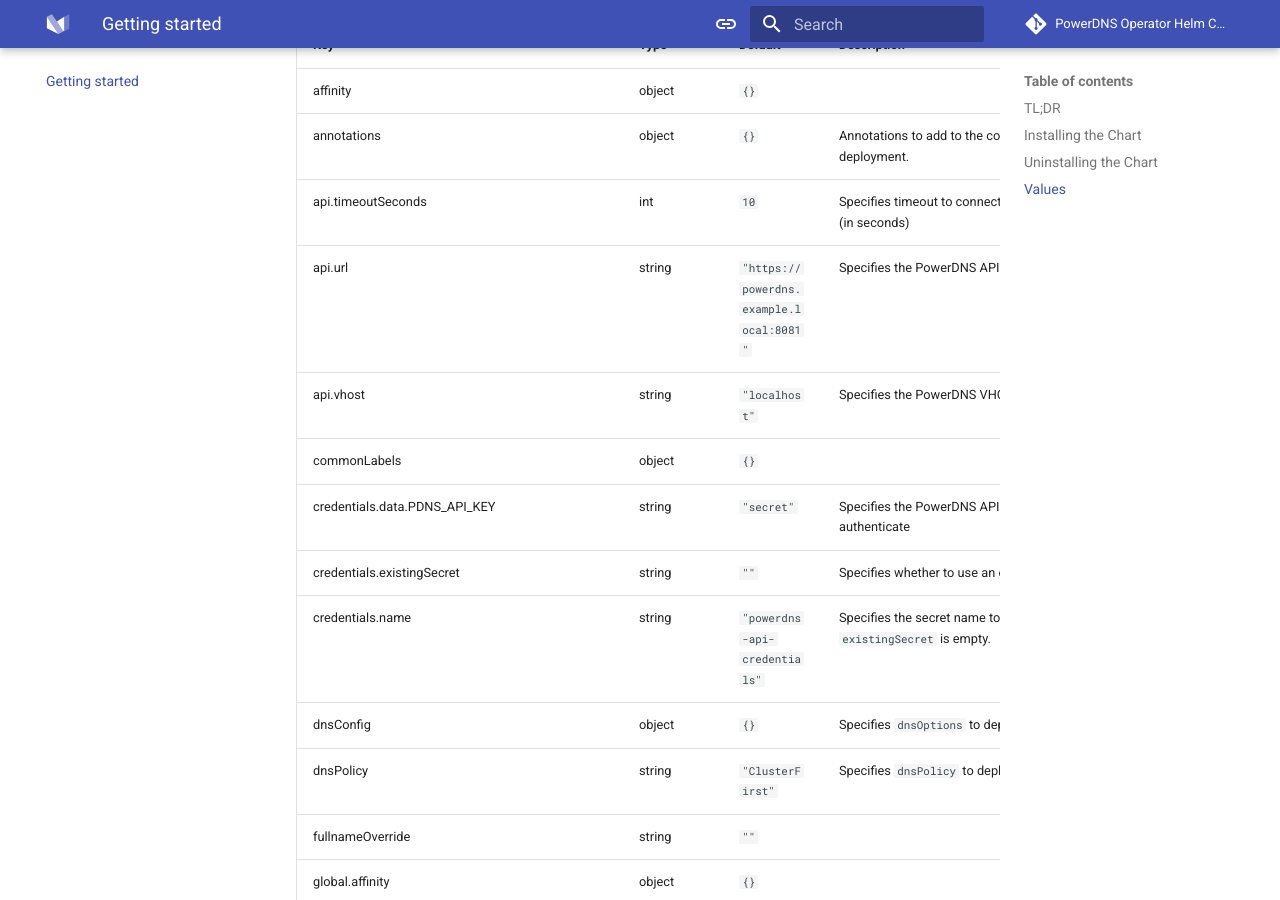
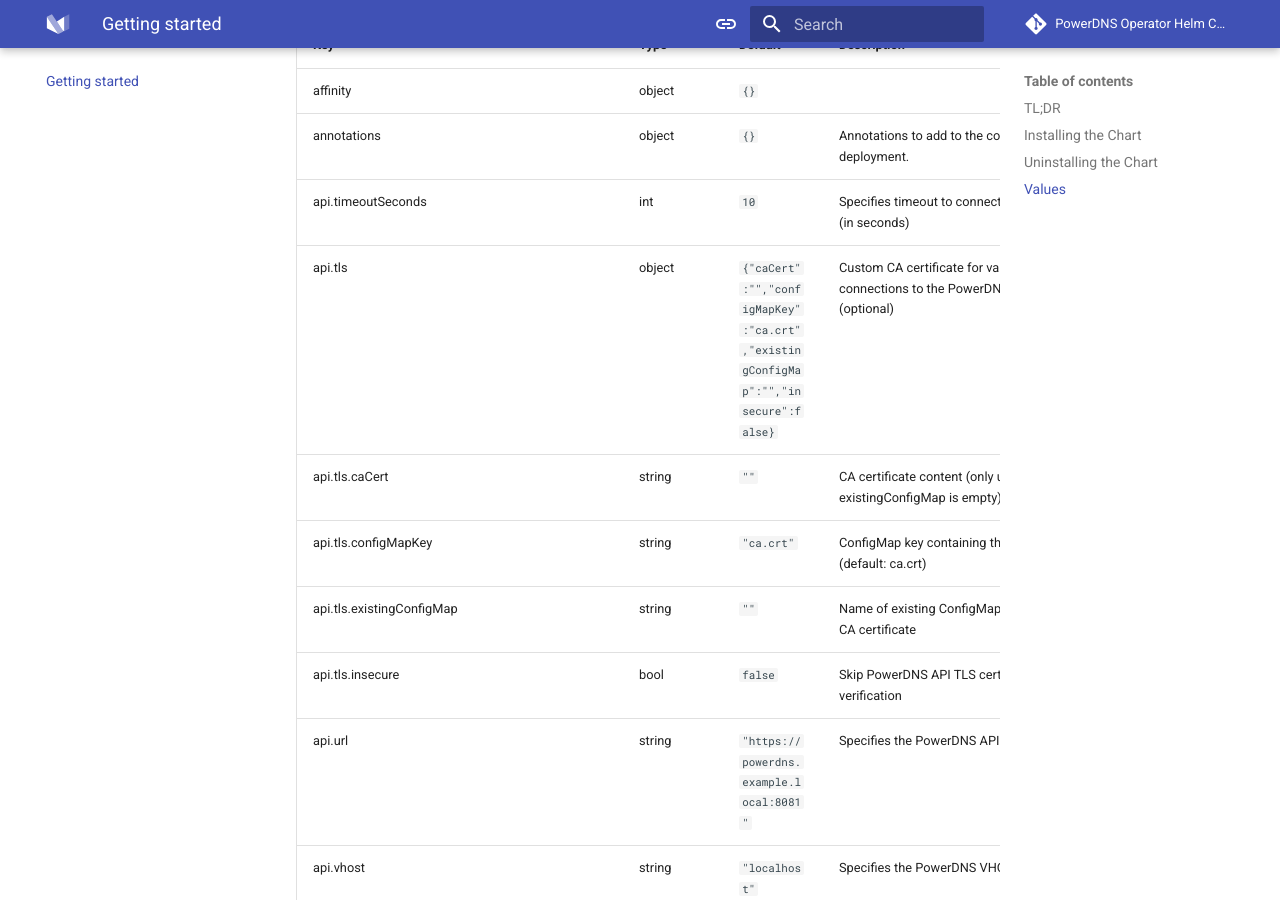
Before and after one commit to powerdns-operator/PowerDNS-Operator-helm-chart, an MkDocs documentation site: the page built from docs/README.md, in a window 1280 px wide and 900 px high, scrolled down 928 px. Built offline with MkDocs 1.6.1 and Material for MkDocs 9.7.7, drawn with Linux system fonts in a browser that asks for light colours; comment, search, counter and statistics services are not loaded.

Commit message:
feat: add custom CA and insecure TLS support (#26)
Signed-off-by: Benjamin Pinchon <dev@mdfr.me>

```diff
--- a/docs/README.md
+++ b/docs/README.md
@@ -32,6 +32,11 @@ The command removes all the Kubernetes components associated with the chart and
 | affinity | object | `{}` |  |
 | annotations | object | `{}` | Annotations to add to the controller deployment. |
 | api.timeoutSeconds | int | `10` | Specifies timeout to connect to PowerDNS (in seconds) |
+| api.tls | object | `{"caCert":"","configMapKey":"ca.crt","existingConfigMap":"","insecure":false}` | Custom CA certificate for validating HTTPS connections to the PowerDNS API (optional) |
+| api.tls.caCert | string | `""` | CA certificate content (only used if existingConfigMap is empty) |
+| api.tls.configMapKey | string | `"ca.crt"` | ConfigMap key containing the CA certificate (default: ca.crt) |
+| api.tls.existingConfigMap | string | `""` | Name of existing ConfigMap containing the CA certificate |
+| api.tls.insecure | bool | `false` | Skip PowerDNS API TLS certificate verification |
 | api.url | string | `"https://powerdns.example.local:8081"` | Specifies the PowerDNS API URL |
 | api.vhost | string | `"localhost"` | Specifies the PowerDNS VHOST |
 | commonLabels | object | `{}` |  |
```
Also changed, not shown: charts/powerdns-operator/README.md (+5 -0 lines), 6 other files.
